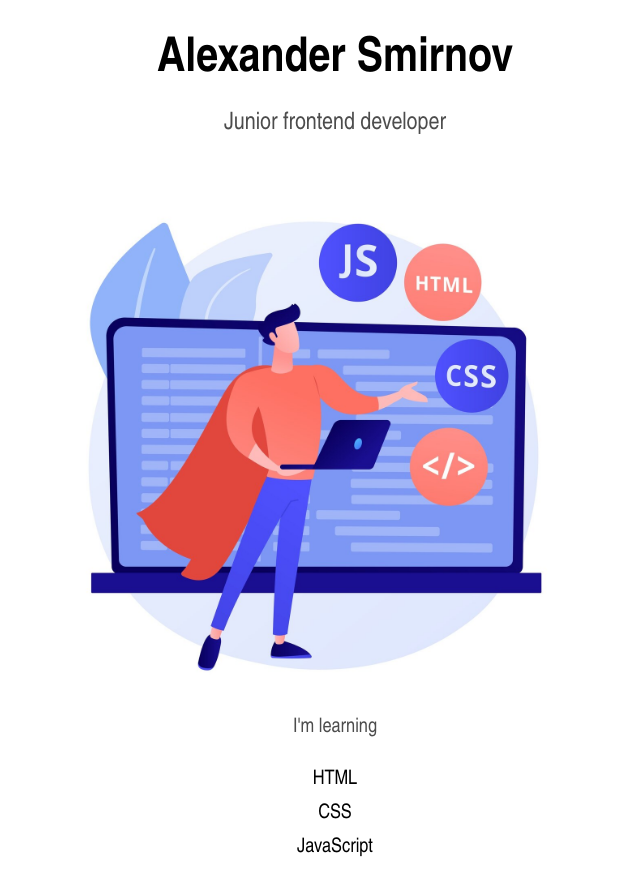
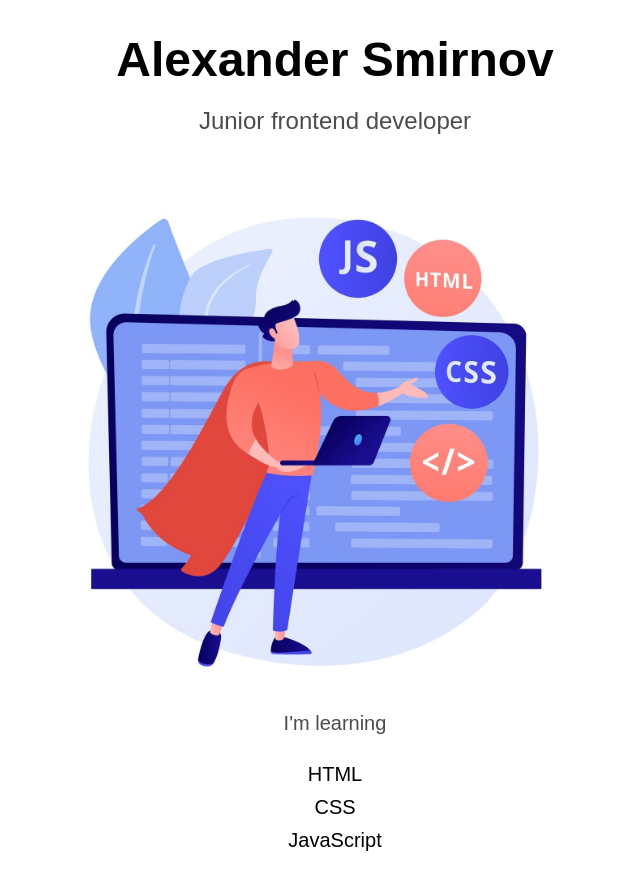
Before and after one commit to smich212/smich-hex.github.io, a plain HTML site: page index.html in a window 1280 px wide. Shown: the whole page, without its empty margins (325-965 px from the left). Drawn offline with Linux system fonts and the light colour scheme.

Commit message:
The Arial Narrow has been deleted from fonts

```diff
--- a/style.css
+++ b/style.css
@@ -1,7 +1,7 @@
 body {
   margin: 0;
   background: #ffffff;
-  font-family: 'Arial Narrow', Arial, sans-serif;
+  font-family: Arial, sans-serif;
 }
 
 main {
```
